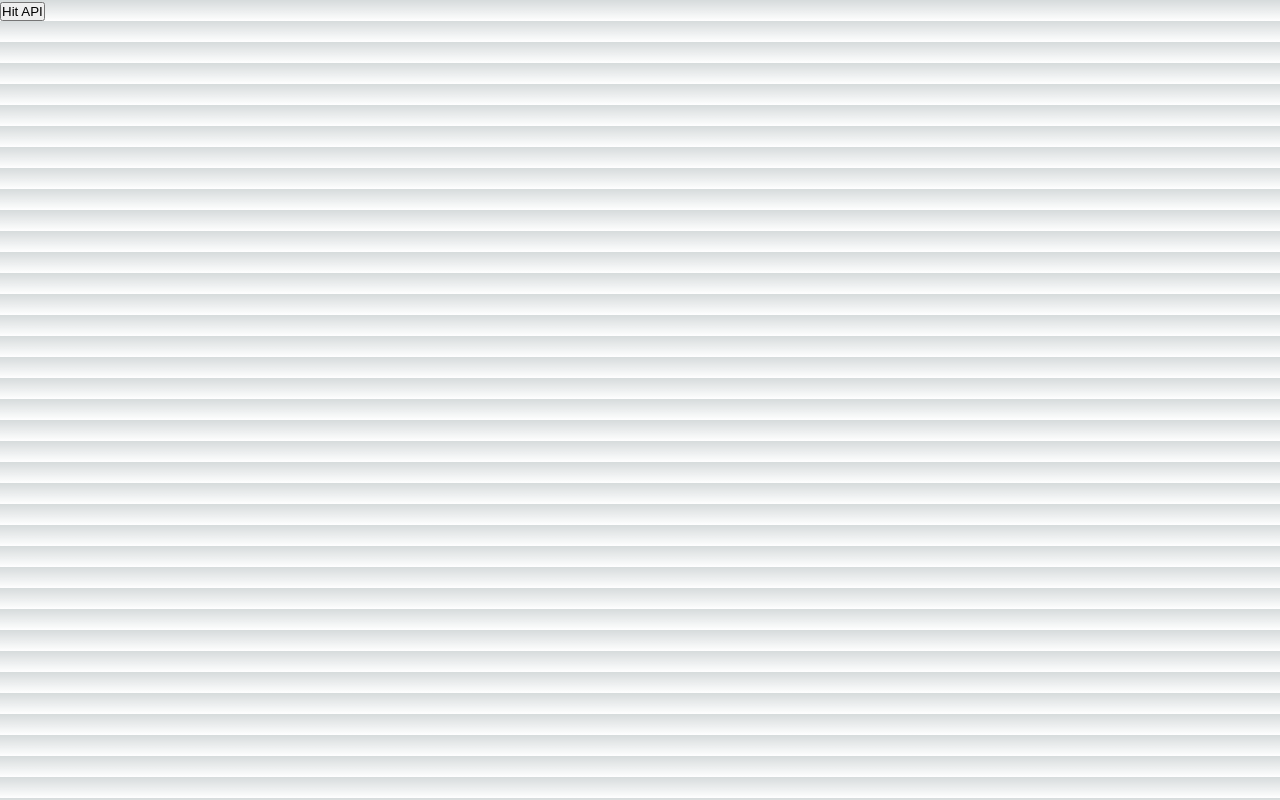
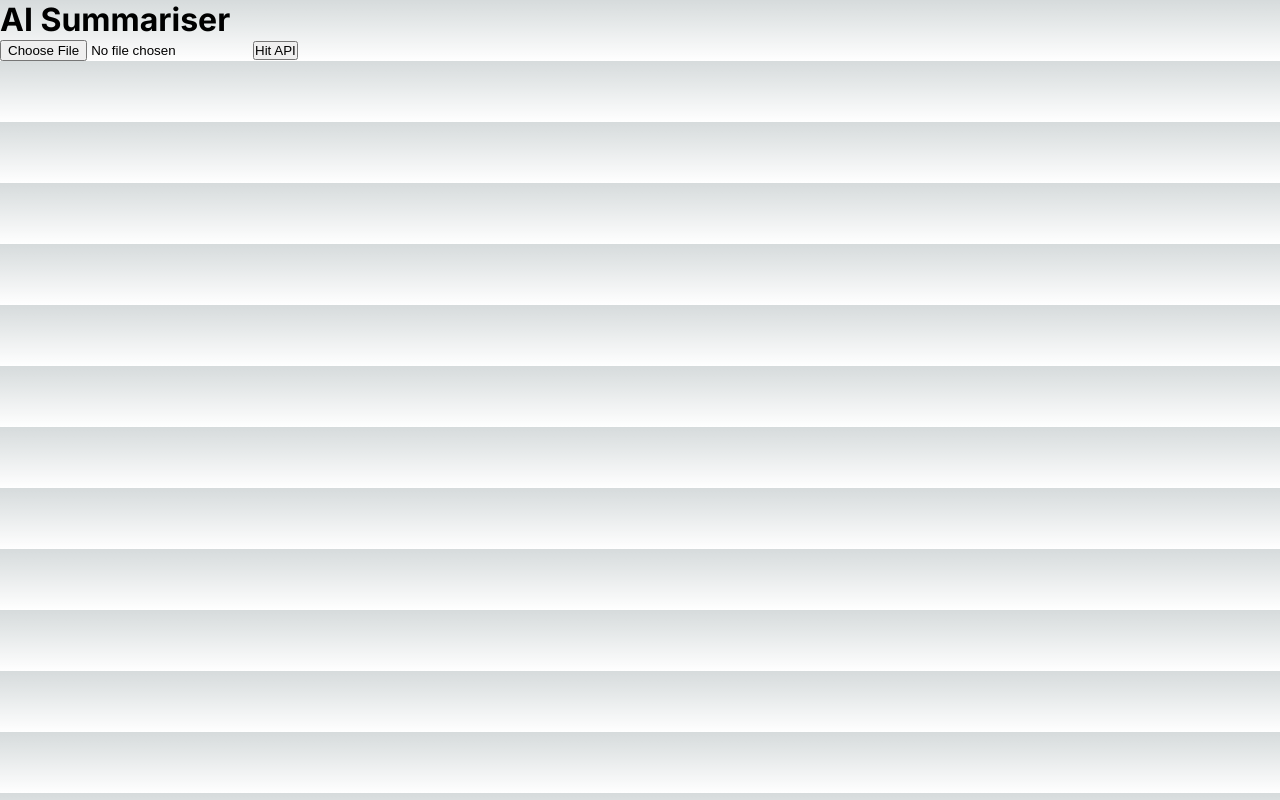
Before and after one commit to mrud0004/ai-summariser-pdf, a Next.js app in the folder ai-summariser-pdf/: page / in a window 1280 px wide. Built offline with nearby package versions, Linux system fonts and the light colour scheme.

Commit message:
AI summarisation now working
Program now works to send PDF to the back end, summarise it with chat-gpt and then send it back to the front end summarised.

```diff
--- a/ai-summariser-pdf/package.json
+++ b/ai-summariser-pdf/package.json
@@ -9,8 +9,11 @@
     "lint": "next lint"
   },
   "dependencies": {
+    "fs": "^0.0.1-security",
     "next": "14.1.3",
     "openai": "^4.28.4",
+    "pdf-parse": "^1.1.1",
+    "pdfjs-dist": "^4.0.379",
     "react": "^18",
     "react-dom": "^18"
   }
--- a/ai-summariser-pdf/src/app/api/gpt/route.js
+++ b/ai-summariser-pdf/src/app/api/gpt/route.js
@@ -2,18 +2,18 @@ import { NextResponse } from "next/server";
 import OpenAI from 'openai';
 
 
-export async function POST(request) {
+export async function POST(req) {
 
-    console.log(process.env.OPENAI_API_KEY)
+  const {text} = await req.json();
+
     const openai = new OpenAI({
        apiKey:process.env.OPENAI_API_KEY
     })
 
-
    const completion = await openai.chat.completions.create({
     messages: [{ role: "system", content: "You are a pdf summarising bot, and I will provide you with extensive text of a pdf,\
      please summarise it in 200 words, focusing on key points with dot points. It should be very readable and intuitive." },
-    {role:"user",content: "what is the meaning of life?"}
+    {role:"user",content: text}
 ],
     model: "gpt-3.5-turbo",
   });
--- a/ai-summariser-pdf/src/app/layout.js
+++ b/ai-summariser-pdf/src/app/layout.js
@@ -1,5 +1,6 @@
 import { Inter } from "next/font/google";
 import "./globals.css";
+import Script from "next/script";
 
 const inter = Inter({ subsets: ["latin"] });
 
@@ -12,6 +13,7 @@ export default function RootLayout({ children }) {
   return (
     <html lang="en">
       <body className={inter.className}>{children}</body>
+      <Script src="https://cdnjs.cloudflare.com/ajax/libs/pdf.js/2.6.347/pdf.min.js" strategy="beforeInteractive" />
     </html>
   );
 }
--- a/ai-summariser-pdf/src/app/page.js
+++ b/ai-summariser-pdf/src/app/page.js
@@ -1,11 +1,54 @@
 'use client';
 import styles from "./page.module.css";
+import { useState } from "react";
 
 export default function Home(){
+    const [text, setText] = useState('');
+    const [gptContent, setGptContent] = useState('');
+
+    function onFileChange(event){
+      const file = event.target.files[0];
+      const fileReader = new FileReader();
+      fileReader.onload = onLoadFile;
+      fileReader.readAsArrayBuffer(file);
+
+    }
+
+      function onLoadFile(event){
+        const typedarray = new Uint8Array(event.target.result);
+        pdfjsLib.getDocument({
+          data: typedarray
+        }).promise.then((pdf) => {
+          console.log("PDF loaded");
+          pdf.getPage(1).then((page) =>{
+            page.getTextContent().then((Content) =>{
+              let outputText = '';
+              Content.items.forEach((item) =>{
+                outputText += item.str + ' ';
+              });
+              setText(outputText);
+              console.log(outputText);
+          });
+        });
+      });
+    }
+
+
     return (
       <main className={styles.main} >
 
+      <h1>AI Summariser</h1>
+      <input type="file"
+       id="file"
+       onChange={onFileChange}
+       name = 'file'
+
+        accept = ".pdf"/>
+
+
+
       <button
+
      onClick={async() => {
       const response = await fetch("/api/gpt",{
         method: "POST",
@@ -13,16 +56,19 @@ export default function Home(){
           "Content-Type": "application/json"
         },
         body: JSON.stringify({
-          someData: true
+          text
         }),
       });
-      console.log("Response",response)
+      const gptResponse = await response.json();
+      console.log("Response",gptResponse.message.content)
+      setGptContent(gptResponse.message.content);
      }}
       >
 
         Hit API
 
       </button>
+      <p>{gptContent}</p>
       </main>
     )
 }
```
Also changed, not shown: 1 other file (tests, documents, lock files or other folders).
